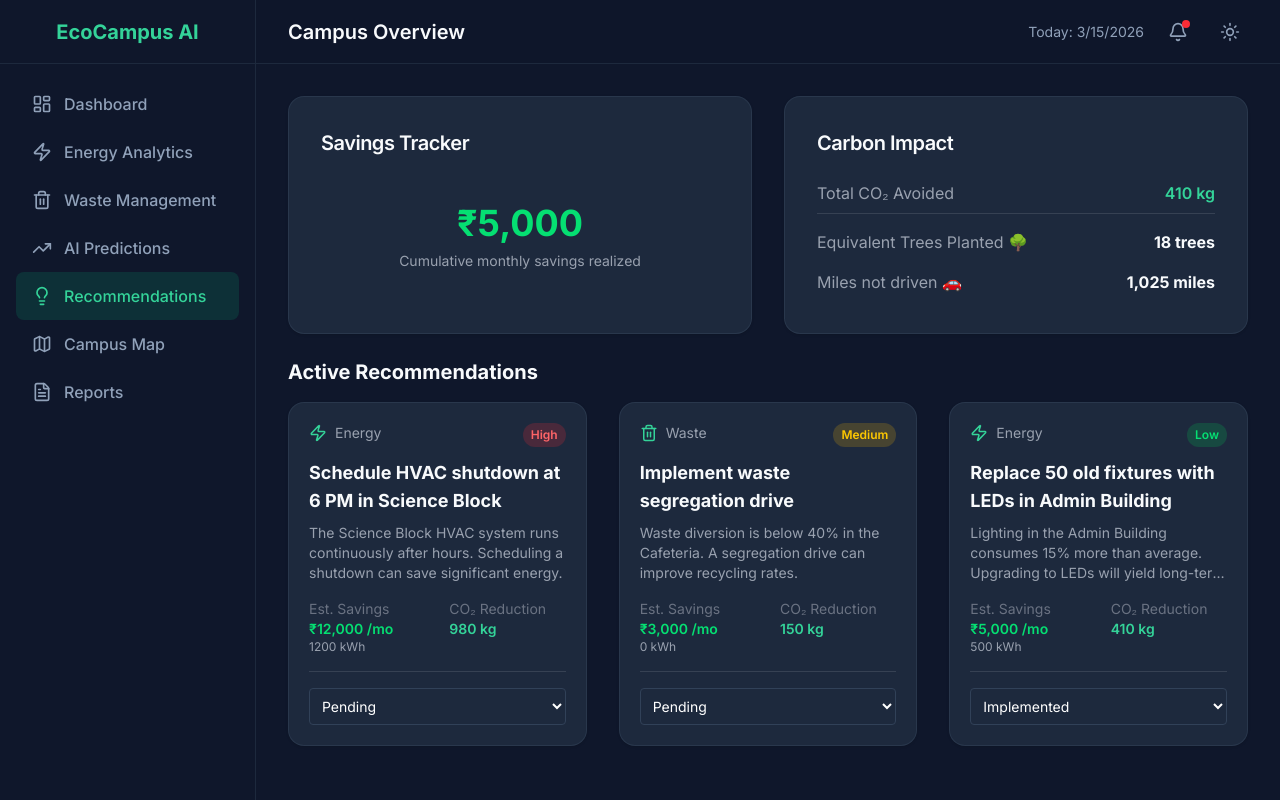
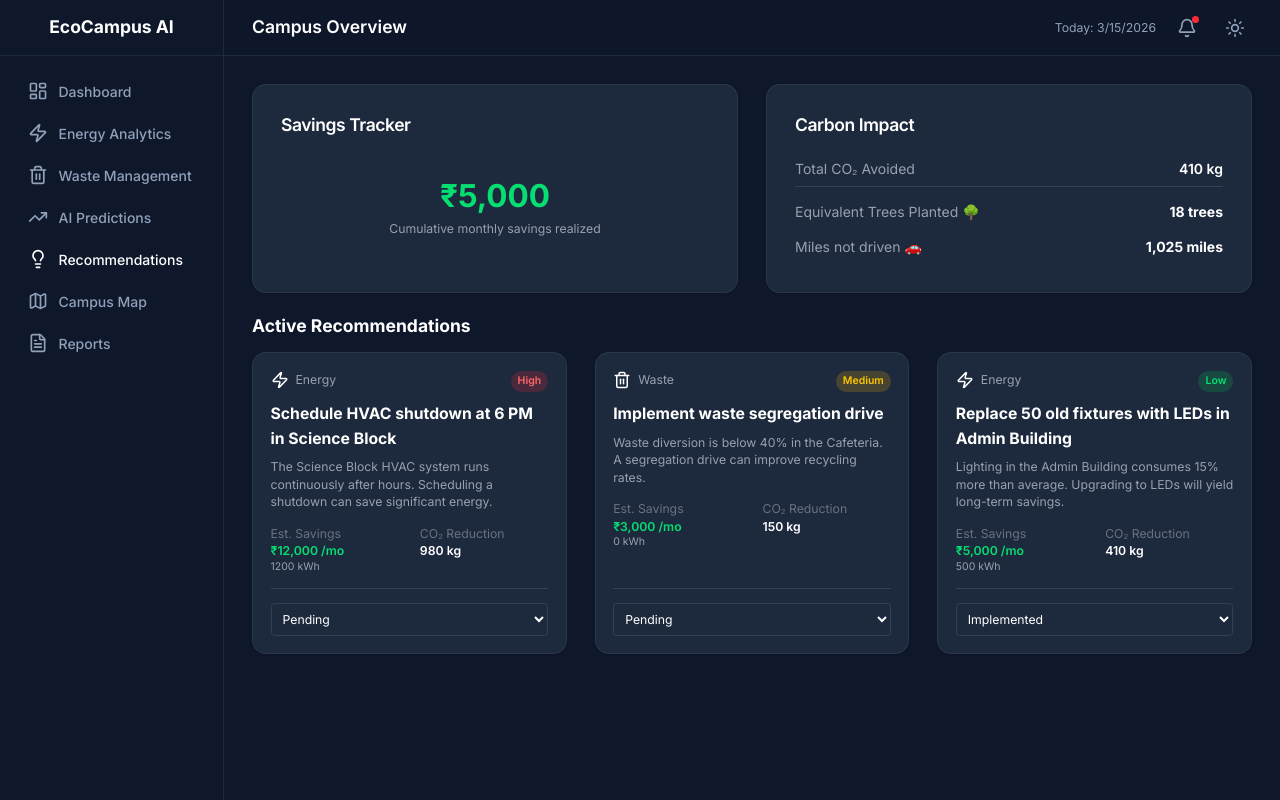
Before and after one commit to segfaultsz/EcoCampusAI, a Next.js app in the folder frontend/: page /recommendations in a window 1280 px wide. Built offline with nearby package versions, Linux system fonts and the light colour scheme.

Commit message:
feat(quick-1): Replace design tokens and font in globals.css and tailwind.config.ts

```diff
--- a/frontend/src/app/globals.css
+++ b/frontend/src/app/globals.css
@@ -1,5 +1,25 @@
+@import url('https://fonts.googleapis.com/css2?family=Urbanist:wght@300;400;500;600;700&display=swap');
 @import "tailwindcss";
 @config "../../tailwind.config.ts";
+
+:root {
+  --bg-base:         #0A0A0A;
+  --bg-card:         #111111;
+  --bg-card-hover:   #161616;
+  --border:          #1F1F1F;
+  --border-subtle:   #161616;
+  --text-primary:    #FFFFFF;
+  --text-secondary:  #8A8A8A;
+  --text-tertiary:   #4A4A4A;
+  --accent:          #F26415;
+  --accent-dim:      rgba(242, 100, 21, 0.12);
+  --charcoal:        #3E3E3E;
+  --gray-light:      #D2D2D2;
+  --font-main:       'Urbanist', sans-serif;
+  --radius-card:     12px;
+  --radius-btn:      8px;
+  --radius-pill:     999px;
+}
 
 @layer utilities {
   .dashboard-card {
@@ -23,40 +43,24 @@
   }
 }
 
-@keyframes fadeIn {
-  from {
-    opacity: 0;
-    transform: translateY(10px);
-  }
-  to {
-    opacity: 1;
-    transform: translateY(0);
-  }
-}
-
-body {
-  color: #f8fafc;
-  background: radial-gradient(
-      circle at 20% 10%,
-      rgba(16, 185, 129, 0.08),
-      transparent 40%
-    ),
-    radial-gradient(
-      circle at 90% 90%,
-      rgba(59, 130, 246, 0.06),
-      transparent 40%
-    ),
-    #0f172a;
+html, body {
+  background-color: var(--bg-base);
+  color: var(--text-primary);
+  font-family: var(--font-main);
+  font-size: 14px;
+  -webkit-font-smoothing: antialiased;
 }
 
 @keyframes fadeIn {
   from { opacity: 0; transform: translateY(8px); }
   to   { opacity: 1; transform: translateY(0); }
 }
+
 @keyframes shimmer {
   0%   { background-position: -200% 0; }
   100% { background-position: 200% 0; }
 }
+
 @keyframes pulse-ring {
   0%   { transform: scale(1);   opacity: 0.8; }
   100% { transform: scale(1.6); opacity: 0; }
@@ -65,6 +69,7 @@ body {
 .animate-fadeIn {
   animation: fadeIn 0.4s ease-out both;
 }
+
 .animate-shimmer {
   background: linear-gradient(
     90deg,
@@ -75,6 +80,7 @@ body {
   background-size: 200% 100%;
   animation: shimmer 1.4s infinite;
 }
+
 .live-indicator {
   position: relative;
   display: inline-block;
@@ -83,6 +89,7 @@ body {
   border-radius: 50%;
   background: #10B981;
 }
+
 .live-indicator::before {
   content: '';
   position: absolute;
@@ -91,3 +98,75 @@ body {
   background: #10B981;
   animation: pulse-ring 1.5s ease-out infinite;
 }
+
+.card {
+  background: var(--bg-card);
+  border: 1px solid var(--border);
+  border-radius: var(--radius-card);
+  padding: 20px;
+  transition: border-color 0.15s ease, background 0.15s ease;
+}
+.card:hover {
+  background: var(--bg-card-hover);
+  border-color: var(--charcoal);
+}
+.metric-label {
+  font-size: 11px;
+  font-weight: 400;
+  letter-spacing: 0.06em;
+  text-transform: uppercase;
+  color: var(--text-secondary);
+}
+.metric-value {
+  font-size: 32px;
+  font-weight: 600;
+  letter-spacing: -0.02em;
+  color: var(--text-primary);
+  line-height: 1;
+}
+.metric-value-lg {
+  font-size: 48px;
+  font-weight: 600;
+  letter-spacing: -0.03em;
+  color: var(--text-primary);
+  line-height: 1;
+}
+.expand-btn {
+  width: 24px;
+  height: 24px;
+  display: flex;
+  align-items: center;
+  justify-content: center;
+  color: var(--text-tertiary);
+  cursor: pointer;
+  transition: color 0.15s;
+}
+.expand-btn:hover { color: var(--text-secondary); }
+.dot-orange { width:7px; height:7px; border-radius:50%; background:var(--accent); display:inline-block; }
+.dot-white  { width:7px; height:7px; border-radius:50%; background:var(--text-primary); display:inline-block; }
+.dot-gray   { width:7px; height:7px; border-radius:50%; background:var(--charcoal); display:inline-block; }
+.pill-tab-bar {
+  display: flex;
+  gap: 2px;
+  background: var(--bg-card);
+  border: 1px solid var(--border);
+  border-radius: var(--radius-pill);
+  padding: 3px;
+}
+.pill-tab {
+  padding: 6px 16px;
+  border-radius: var(--radius-pill);
+  font-size: 12px;
+  font-weight: 500;
+  color: var(--text-secondary);
+  cursor: pointer;
+  transition: all 0.15s;
+  background: transparent;
+  border: none;
+  outline: none;
+}
+.pill-tab.active {
+  background: var(--charcoal);
+  color: var(--text-primary);
+}
+.pill-tab:hover:not(.active) { color: var(--text-primary); }
--- a/frontend/tailwind.config.ts
+++ b/frontend/tailwind.config.ts
@@ -6,48 +6,23 @@ const config: Config = {
   theme: {
     extend: {
       colors: {
-        primary: {
-          50: "#ECFDF5",
-          100: "#D1FAE5",
-          200: "#A7F3D0",
-          300: "#6EE7B7",
-          400: "#34D399",
-          500: "#10B981",
-          600: "#059669",
-          700: "#047857",
-          800: "#065F46",
-          900: "#064E3B",
-        },
-        accent: {
-          50: "#EFF6FF",
-          100: "#DBEAFE",
-          200: "#BFDBFE",
-          300: "#93C5FD",
-          400: "#60A5FA",
-          500: "#3B82F6",
-          600: "#2563EB",
-          700: "#1D4ED8",
-        },
-        dark: {
-          50: "#F8FAFC",
-          100: "#F1F5F9",
-          200: "#E2E8F0",
-          300: "#CBD5E1",
-          400: "#94A3B8",
-          500: "#64748B",
-          600: "#475569",
-          700: "#334155",
-          800: "#1E293B",
-          900: "#0F172A",
-          950: "#020617",
-        },
+        'bg-base':       '#0A0A0A',
+        'bg-card':       '#111111',
+        'bg-hover':      '#161616',
+        'border-dark':   '#1F1F1F',
+        'border-subtle': '#161616',
+        'text-muted':    '#8A8A8A',
+        'text-dim':      '#4A4A4A',
+        'accent':        '#F26415',
+        'charcoal':      '#3E3E3E',
+        'gray-light':    '#D2D2D2',
       },
       fontFamily: {
-        sans: ["Inter", "system-ui", "sans-serif"],
+        sans: ["Urbanist", "sans-serif"],
       },
       borderRadius: {
-        xl: "12px",
-        "2xl": "16px",
+        card: "12px",
+        pill: "999px",
       },
     },
   },
```
